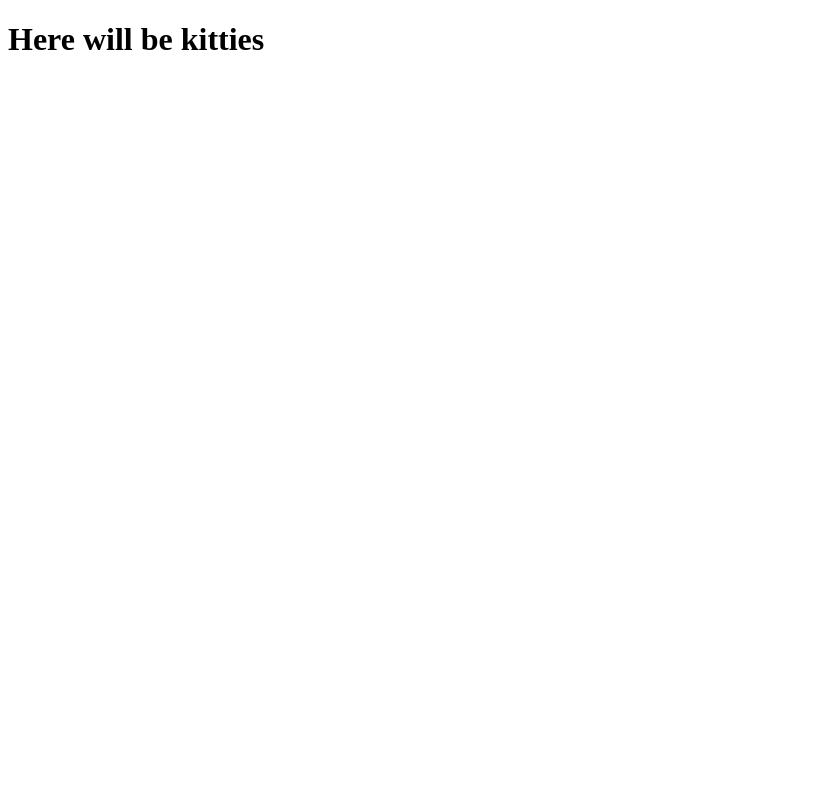
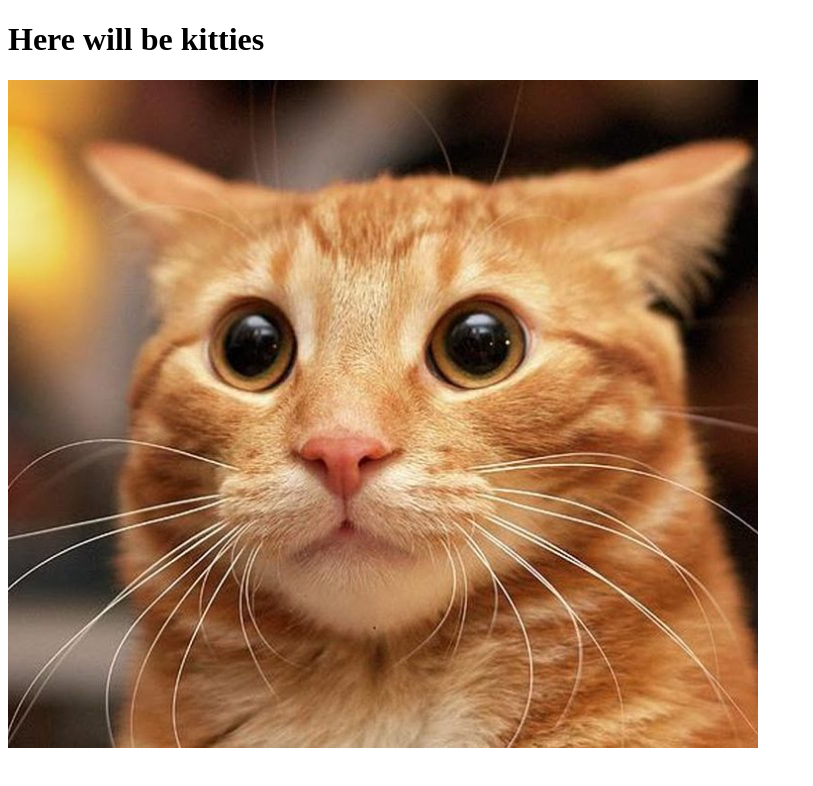
Before and after one commit to Pr0glamer/CoolKitties, a plain HTML site: page src/index.html in a window 1280 px wide. Shown: the whole page, without its empty margins (0-813 px from the left). Drawn offline with Linux system fonts and the light colour scheme.

Commit message:
Added cat image

```diff
--- a/src/index.html
+++ b/src/index.html
@@ -4,6 +4,7 @@
     <meta charset="UTF-8">
     <title>git</title>
     <h1>Here will be kitties</h1>
+    <img src="../img/cat.jpg"/>
 </head>
 <body>
 
```
Also changed, not shown: img/cat.jpg (added).
